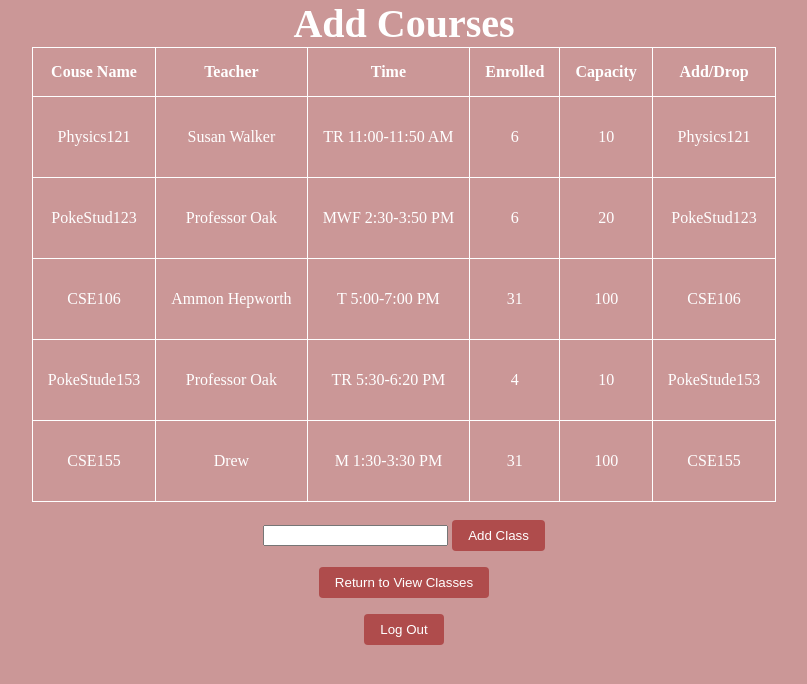
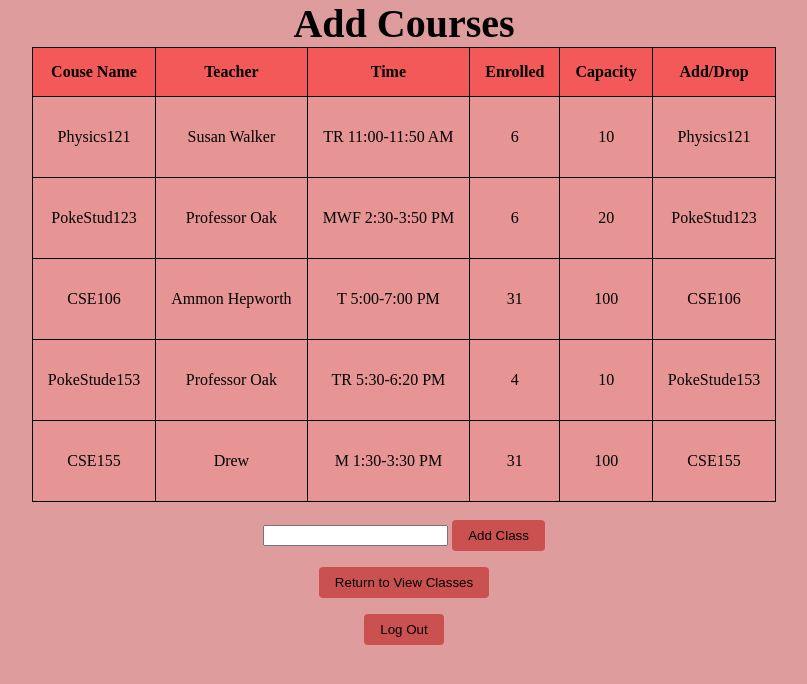
Before and after one commit to lovesosas/CSE106, a Flask app: page /student/courses in a window 1280 px wide. Shown: the top 684 px of the page, without its empty margins (236-1043 px from the left). Run offline with Flask 3, Linux system fonts and the light colour scheme; a user stored in the database is signed in.

Commit message:
CSS changes
i changed the css color of most pages

```diff
--- a/Lab08_MiniProject/Courses/static/script.js
+++ b/Lab08_MiniProject/Courses/static/script.js
@@ -228,7 +228,7 @@ $("#logoutAdmin").on("click", function(){
 });
 
 // Redirect to StudentEdit view
-$("#s_edit_classes").on("click", function(){
+$("#s_add_classes").on("click", function(){
     $.ajax({
         url: "http://127.0.0.1:5000/student",
         type: "GET",
@@ -242,7 +242,7 @@ $("#s_edit_classes").on("click", function(){
 });
 
 // Adding courses in studentEdit.html
-$("#s_add_classes").on("click", function(){
+$("#s_edit_classes").on("click", function(){
     const val = $("#adding_class").val();
     $.ajax({
         url: "http://127.0.0.1:5000/student/courses",
--- a/Lab08_MiniProject/Courses/static/student.css
+++ b/Lab08_MiniProject/Courses/static/student.css
@@ -1,19 +1,18 @@
-
 h1 {
   font-size: 2.5rem;
   margin-bottom: 1rem;
   text-align: center;
-    color: rgb(0, 0, 0);
+  color: black; /* Changed to black */
 }
-  h2{
+
+h2 {
   padding: 10px;
-    color: #000;
-
+  color: black; /* Changed to black */
 }
 
 button {
-    background-color: rgb(175, 76, 76);
-    color: white;
+  background-color: rgb(203, 80, 80);
+  color: rgb(0, 0, 0);
   padding: 0.5rem 1rem;
   border: none;
   border-radius: 4px;
@@ -22,15 +21,15 @@ button {
 }
 
 button:hover {
-    background-color: #000000;
+  background-color: #f22c2c;
 }
 
-  .student_view{
+.student_view {
   text-align: center;
   margin: auto;
   width: 1100px;
   height: 500px;
-    background-color: #efdada;
+  background-color: #fbbbbb;
   border: 3px solid #000;
   padding: 20px;
   position: absolute;
@@ -41,37 +40,48 @@ button {
   align-items: center;
   justify-content: center;
 }
-  #studentcourses{
+
+#studentcourses {
   text-align: center;
   margin: auto;
   padding: 0.5rem 1rem;
-    color: white;
+  color: black; /* Changed to black */
 }
 
-  table, th, td {
-    border: 1px solid white;
+table, td {
+  border: 1px solid black; /* Changed to black */
   border-collapse: collapse;
   padding: 15px;
   margin: 2pc;
-    color: white;
+  color: black; /* Changed to black */
   text-align: center;
+  background-color: #e79494;
+
 }
-  body{
-    background-color: rgb(203, 151, 151);
+th {
+  border: 1px solid black; /* Changed to black */
+  border-collapse: collapse;
+  padding: 15px;
+  margin: 2pc;
+  color: black; /* Changed to black */
+  text-align: center;
+  background-color: #f35959;
+}
+
+body {
+  background-color: rgb(223, 156, 156);
+  text-align: center;
+  margin: auto;
+  color: black; /* Changed to black */
+}
+
+td:hover {
+  color: black;
+  background-color: rgb(249, 36, 36);
+}
+
+.center {
+  color: black; /* Changed to black */
   text-align: center;
   margin: auto;
 }
-
-  td:hover{
-    color: black;
-    background-color: white;
-  }
-
-  .center{
-    color: white;
-    text-align: center;
-    margin: auto;
-  }
-  h2{
-    color: white;
-  }
--- a/Lab08_MiniProject/Courses/templates/studentEdit.html
+++ b/Lab08_MiniProject/Courses/templates/studentEdit.html
@@ -45,7 +45,7 @@
 				</tbody>
             </table><br>
 			<input type="text" id="adding_class" name="Class to Add">
-			<button type="button" class = "s_add_classes" id = "s_add_classes">Add Class</button><br>
+			<button type="button" class = "s_edit_classes" id = "s_edit_classes">Add Class</button><br>
 			<button type="button" class = "s_view_classes" id = "s_view_classes">Return to View Classes</button><br>
             <button type="button" class = "logout" id = "logoutStudentEdit">Log Out</button>
 		</div>
--- a/Lab08_MiniProject/Courses/templates/studentview.html
+++ b/Lab08_MiniProject/Courses/templates/studentview.html
@@ -33,7 +33,7 @@
                     {% endfor %}</tbody>
             </table><br>
 
-            <button type="button" class = "s_edit_classes" id = "s_edit_classes">Add Classes</button><br>
+            <button type="button" class = "s_add_classes" id = "s_add_classes">Add Classes</button><br>
             <script src="../static/script.js"></script>
             <button type="button" class = "logout" id = "logoutStudentView">Log Out</button>
             <script src="../static/script.js"></script>
```
Also changed, not shown: Lab08_MiniProject/Courses/static/adminView.css (+6 -6 lines), Lab08_MiniProject/instance/class-enrollment.sqlite. Lines whose indentation alone changed are shown as unchanged.
